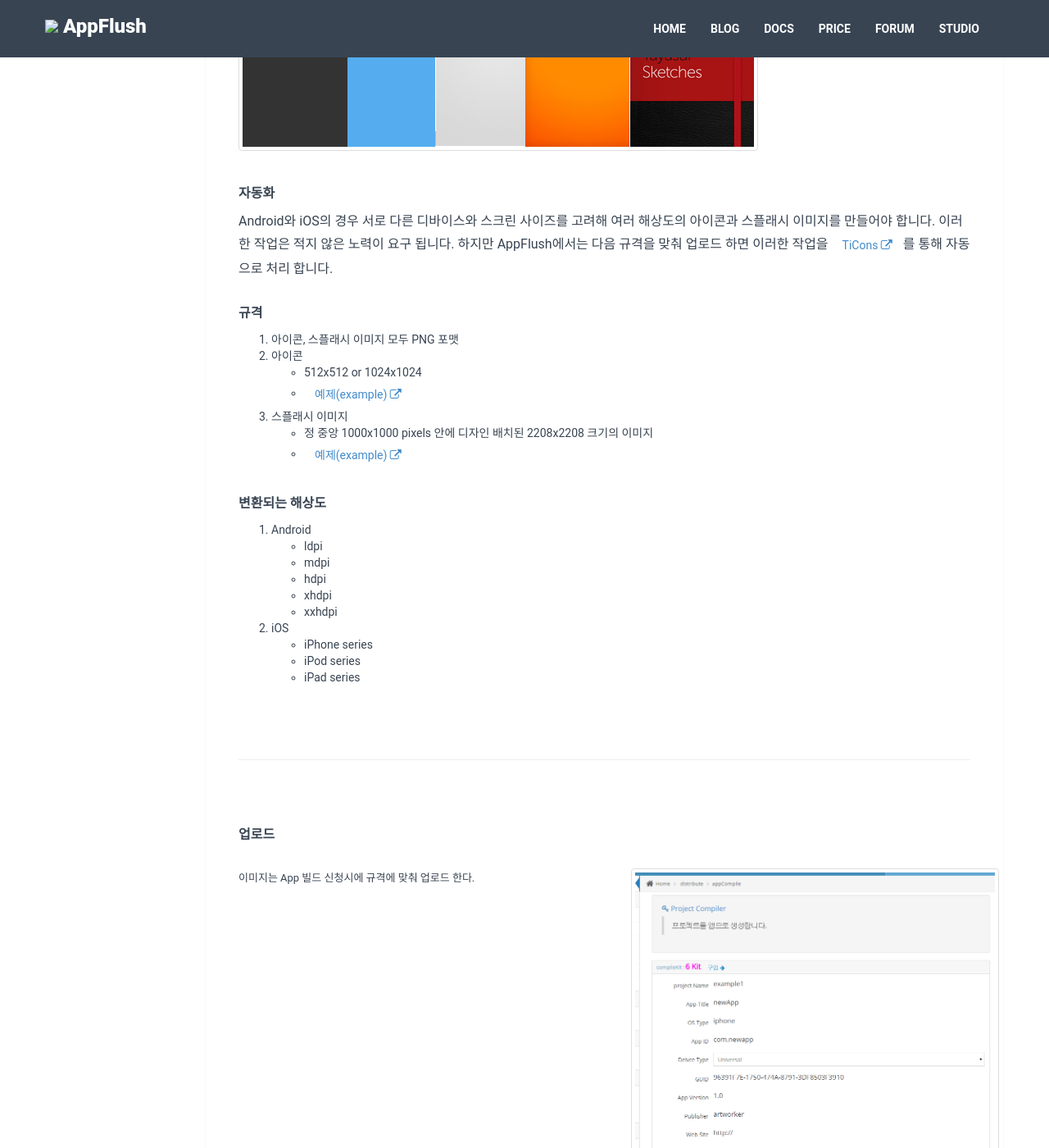
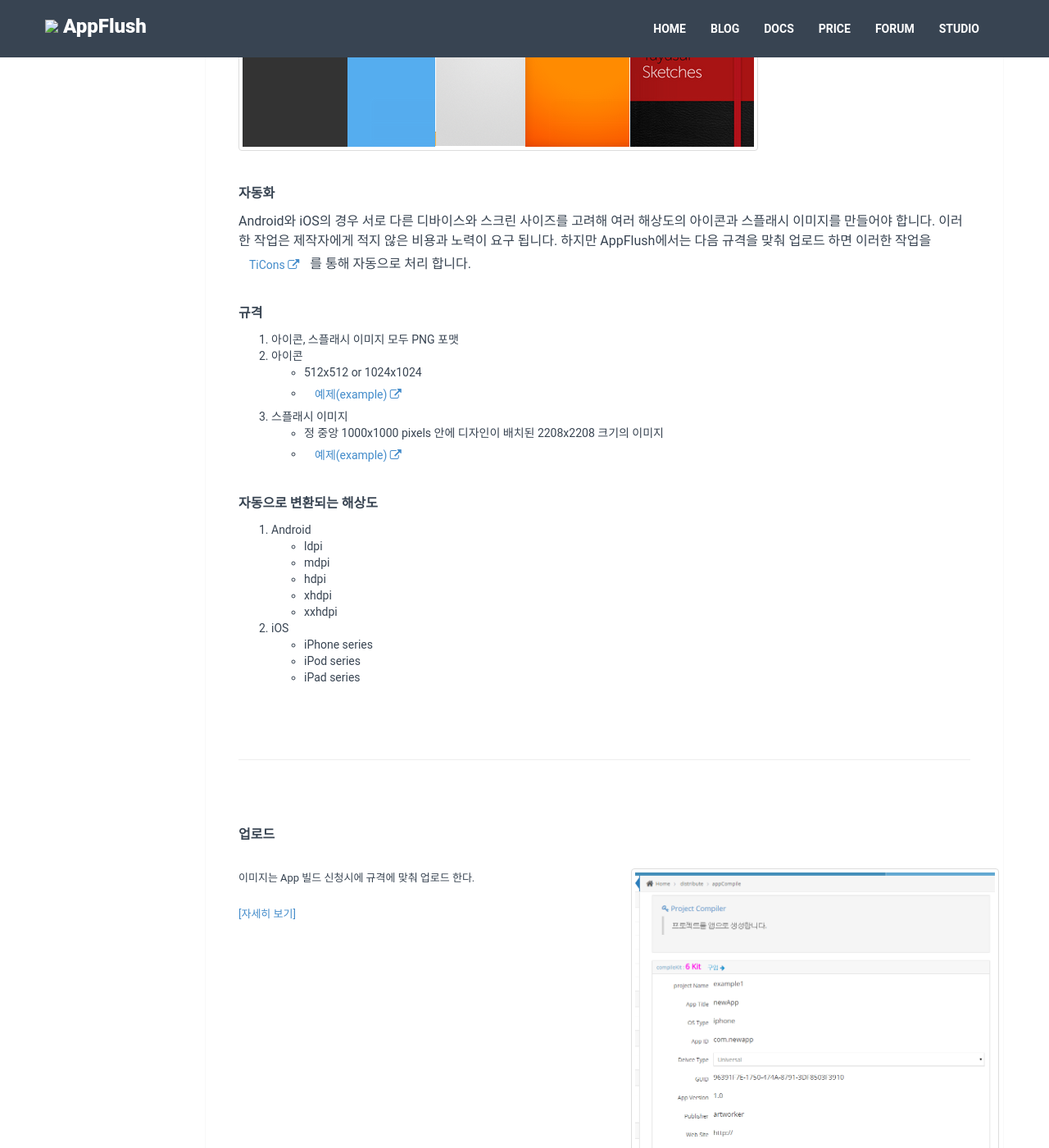
Before and after one commit to appflush/appflush.github.io, a Jekyll site: the page built from docs/distribute-image.md, in a window 1280 px wide and 1400 px high, scrolled down 783 px. Shown: the whole window at 82% size. Built offline with Jekyll 4.4.1, drawn with Linux system fonts in a browser that asks for light colours; some web fonts are replaced.

Commit message:
docs fix

```diff
--- a/docs/distribute-image.md
+++ b/docs/distribute-image.md
@@ -31,7 +31,7 @@ App은 실행시에 데이타를 메모리에 로드하는 과정이 필요 합
 
 **자동화**
 
-Android와 iOS의 경우 서로 다른 디바이스와 스크린 사이즈를 고려해 여러 해상도의 아이콘과 스플래시 이미지를 만들어야 합니다. 이러한 작업은 적지 않은 노력이 요구 됩니다. 하지만 AppFlush에서는 다음 규격을 맞춰 업로드 하면 이러한 작업을 <a href="https://github.com/FokkeZB/TiCons" target="_blank" class="btn btn-link">TiCons <i class="fa fa-external-link"></i></a>를 통해 자동으로 처리 합니다.
+Android와 iOS의 경우 서로 다른 디바이스와 스크린 사이즈를 고려해 여러 해상도의 아이콘과 스플래시 이미지를 만들어야 합니다. 이러한 작업은 제작자에게 적지 않은 비용과 노력이 요구 됩니다. 하지만 AppFlush에서는 다음 규격을 맞춰 업로드 하면 이러한 작업을 <a href="https://github.com/FokkeZB/TiCons" target="_blank" class="btn btn-link">TiCons <i class="fa fa-external-link"></i></a>를 통해 자동으로 처리 합니다.
 
 <div class="space11"></div>
 
@@ -42,12 +42,12 @@ Android와 iOS의 경우 서로 다른 디바이스와 스크린 사이즈를
 	* 512x512 or 1024x1024
 	* <a href="http://site.appflush.com/assets/boot/appflush_appicon.png" target="_blank" class="btn btn-link">예제(example) <i class="fa fa-external-link"></i></a>
 1. 스플래시 이미지
-	* 정 중앙 1000x1000 pixels 안에 디자인 배치된 2208x2208 크기의 이미지
+	* 정 중앙 1000x1000 pixels 안에 디자인이 배치된 2208x2208 크기의 이미지
 	* <a href="http://site.appflush.com/assets/boot/appflush_splash.png" target="_blank" class="btn btn-link">예제(example) <i class="fa fa-external-link"></i></a>
 
 <div class="space11"></div>
 
-**변환되는 해상도**
+**자동으로 변환되는 해상도**
 
 1. Android
 	* ldpi
@@ -69,6 +69,8 @@ Android와 iOS의 경우 서로 다른 디바이스와 스크린 사이즈를
 <div class="explain row">
 	<div class="detail col-xs-12 col-md-6">
 		이미지는 App 빌드 신청시에 규격에 맞춰 업로드 한다.
+		<div class="space11"></div>
+		<a href="/docs/distribute-build.html">[자세히 보기]</a>
 	</div>
 	<div class="movie col-xs-12 col-md-6">
 		<a class="thumbnail" href="/docs/images/splash_2.png" data-lightbox="splash_2" data-title="">
```
Also changed, not shown: docs/distribute-build.md (+1 -1 lines), docs/extend-native-module.md (+2 -2 lines), docs/extra-mapkey.md (+1 -1 lines), index.html (+4 -4 lines).
